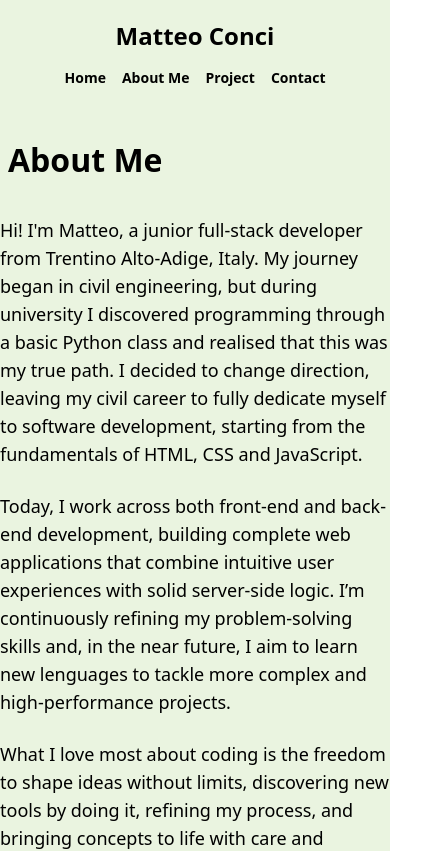
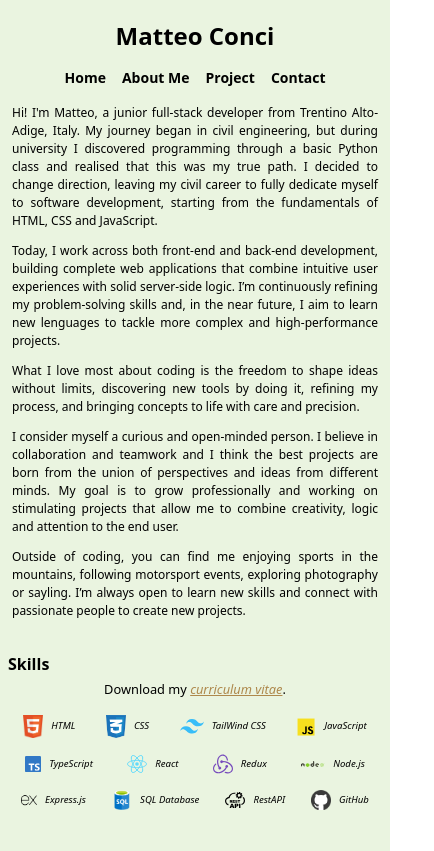
Before and after one commit to matteoconci/Portfolio-React, a React (Vite) app in the folder porftolio/: page /about-me in a window 390 px wide. Shown: the top 851 px of the page, 434 px wide, since content can reach past the window. Built offline with nearby package versions, Linux system fonts and the light colour scheme.

Commit message:
About me mobile ready

```diff
--- a/porftolio/src/Component/Header.tsx
+++ b/porftolio/src/Component/Header.tsx
@@ -2,7 +2,7 @@ import { NavLink } from "react-router-dom";
 
 const Header = () => {
     return (
-        <header className="sm:flex pt-5 sm:pt-8 mb-6">
+        <header className="sm:flex pt-5 sm:pt-8 sm:mb-6 mb-4">
             <h1 className="text-2xl sm:text-3xl font-bold text-center mb-4 sm:mb-0">Matteo Conci</h1>
             <nav className="sm:mr-0 sm:m-auto text-sm sm:text-[1.5rem] font-bold">
                 <div className="flex">
--- a/porftolio/src/Pages/AboutMe.tsx
+++ b/porftolio/src/Pages/AboutMe.tsx
@@ -15,8 +15,8 @@ import cv from '../MATTEO CONCI.pdf';
 const AboutMe = () => {
     return (
         <div>
-            <h2 className="text-[2rem] font-semibold mt-12 mb-8 ml-2">About Me</h2>
-            <div className='flex flex-col gap-6 text-lg'>
+            <h2 className="hidden sm:block text-[2rem] font-semibold mt-12 mb-8 ml-2">About Me</h2>
+            <div className='flex flex-col gap-3 sm:gap-6 text-[0.75rem] sm:text-lg text-justify m-auto mx-3'>
                 <p>
                     Hi! I'm Matteo, a junior full-stack developer from Trentino Alto-Adige, Italy. My journey began in civil engineering,
                     but during university I discovered programming through a basic Python class and realised that this was my true path.
@@ -46,61 +46,61 @@ const AboutMe = () => {
                 </p>
             </div>
 
-            <div className="mt-12 mb-10">
-                <h2 className="text-[2rem] mb-7 ml-2 font-semibold">Skills</h2>
-                <p className='mb-12 text-xl'>Download my <a className='italic underline font-medium text-[#ae884c]' href={cv} download='CV_Matteo_Conci.pdf'>curriculum vitae</a>.</p>
-                <div>
-                    <ul className="flex list-none justify-around">
-                        <li className="text-xl italic font-medium flex items-center">
-                            <img className="w-11 mr-4" src={html} alt="HTML" />
+            <div className="sm:mt-12 mt-8 mb-10">
+                <h2 className="sm:text-[2rem] mb-1 sm:mb-7 ml-2 font-semibold">Skills</h2>
+                <p className='mb-4 sm:mb-12 text-[0.8rem] sm:text-xl text-center'>Download my <a className='italic underline font-medium text-[#ae884c]' href={cv} download='CV_Matteo_Conci.pdf'>curriculum vitae</a>.</p>
+                <div className='mx-2'>
+                    <ul className="flex text-[0.6rem] sm:text-xl italic sm:font-medium list-none justify-around">
+                        <li className="flex items-center">
+                            <img className="w-5 sm:w-11 mr-2 sm:mr-4" src={html} alt="HTML" />
                             <span>HTML</span>
                         </li>
-                        <li className="text-xl italic font-medium flex items-center">
-                            <img className="w-11 mr-4" src={css} alt="CSS" />
+                        <li className="flex items-center">
+                            <img className="w-5 sm:w-11 mr-2 sm:mr-4" src={css} alt="CSS" />
                             <span>CSS</span>
                         </li>
-                        <li className="text-xl italic font-medium flex items-center">
-                            <img className="w-12 mr-4" src={tailwind} alt="GitHub" />
+                        <li className="flex items-center">
+                            <img className="w-6 sm:w-11 mr-2 sm:mr-4" src={tailwind} alt="GitHub" />
                             <span>TailWind CSS</span>
                         </li>
-                        <li className="text-xl italic font-medium flex items-center">
-                            <img className="w-12 mr-4" src={javascript} alt="JavaScript" />
+                        <li className="flex items-center">
+                            <img className="w-5 sm:w-11 mr-2 sm:mr-4" src={javascript} alt="JavaScript" />
                             <span>JavaScript</span>
                         </li>
                     </ul>
-                    <ul className="flex list-none justify-around mt-8">
-                        <li className="text-xl italic font-medium flex items-center">
-                            <img className="w-11 mr-4" src={typescript} alt="GitHub" />
+                    <ul className="flex list-none text-[0.6rem] sm:text-xl italic sm:font-medium justify-around mt-4 sm:mt-8">
+                        <li className="flex items-center">
+                            <img className="w-4 sm:w-11 mr-2 sm:mr-4" src={typescript} alt="GitHub" />
                             <span>TypeScript</span>
                         </li>
-                        <li className="text-xl italic font-medium flex items-center">
-                            <img className="w-12 mr-4" src={react} alt="GitHub" />
+                        <li className="flex items-center">
+                            <img className="w-5 sm:w-11 mr-2 sm:mr-4" src={react} alt="GitHub" />
                             <span>React</span>
                         </li>
-                        <li className="text-xl italic font-medium flex items-center">
-                            <img className="w-11 mr-4" src={redux} alt="GitHub" />
+                        <li className="flex items-center">
+                            <img className="w-5 sm:w-11 mr-2 sm:mr-4" src={redux} alt="GitHub" />
                             <span>Redux</span>
                         </li>
-                        <li className="text-xl italic font-medium flex items-center">
-                            <img className="w-18 mr-4" src={node} alt="GitHub" />
+                        <li className="flex items-center">
+                            <img className="w-6 sm:w-11 mr-2 sm:mr-4" src={node} alt="GitHub" />
                             <span>Node.js</span>
                         </li>
                     </ul>
-                    <ul className="flex list-none justify-around mt-8">
-                        <li className="text-xl italic font-medium flex items-center">
-                            <img className="w-10 mr-4" src={express} alt="GitHub" />
+                    <ul className="flex list-none text-[0.6rem] sm:text-xl italic sm:font-medium justify-around mt-4 sm:mt-8">
+                        <li className="flex items-center">
+                            <img className="w-4 sm:w-11 mr-2 sm:mr-4" src={express} alt="GitHub" />
                             <span>Express.js</span>
                         </li>
-                        <li className="text-xl italic font-medium flex items-center">
-                            <img className="w-12 mr-4" src={sql} alt="GitHub" />
+                        <li className="flex items-center">
+                            <img className="w-5 sm:w-11 mr-2 sm:mr-4" src={sql} alt="GitHub" />
                             <span>SQL Database</span>
                         </li>
-                        <li className="text-xl italic font-medium flex items-center">
-                            <img className="w-12 mr-4" src={restAPI} alt="GitHub" />
+                        <li className="flex items-center">
+                            <img className="w-5 sm:w-11 mr-2 sm:mr-4" src={restAPI} alt="GitHub" />
                             <span>RestAPI</span>
                         </li>
-                        <li className="text-xl italic font-medium flex items-center">
-                            <img className="w-12 mr-4" src={github} alt="GitHub" />
+                        <li className="flex items-center">
+                            <img className="w-5 sm:w-11 mr-2 sm:mr-4" src={github} alt="GitHub" />
                             <span>GitHub</span>
                         </li>
                     </ul>
--- a/porftolio/src/Pages/Home.tsx
+++ b/porftolio/src/Pages/Home.tsx
@@ -15,7 +15,7 @@ const Home = () => {
                     height={340}
                     />
                 <div>
-                    <p className="text-center mx-3 text-[0.7rem]">
+                    <p className="text-center mx-3 text-[0.75rem]">
                         Hi! I'm Matteo, a junior full-stack developer with a passion for building complete web applications. <br></br>
                         I work on both front-end and back-end with great attention to detail, curiosity, and a constant drive to learn. <br></br>
                         My goal is to grow professionally, learn new languages, and collaborate with people who share my passion. <br></br>
```
